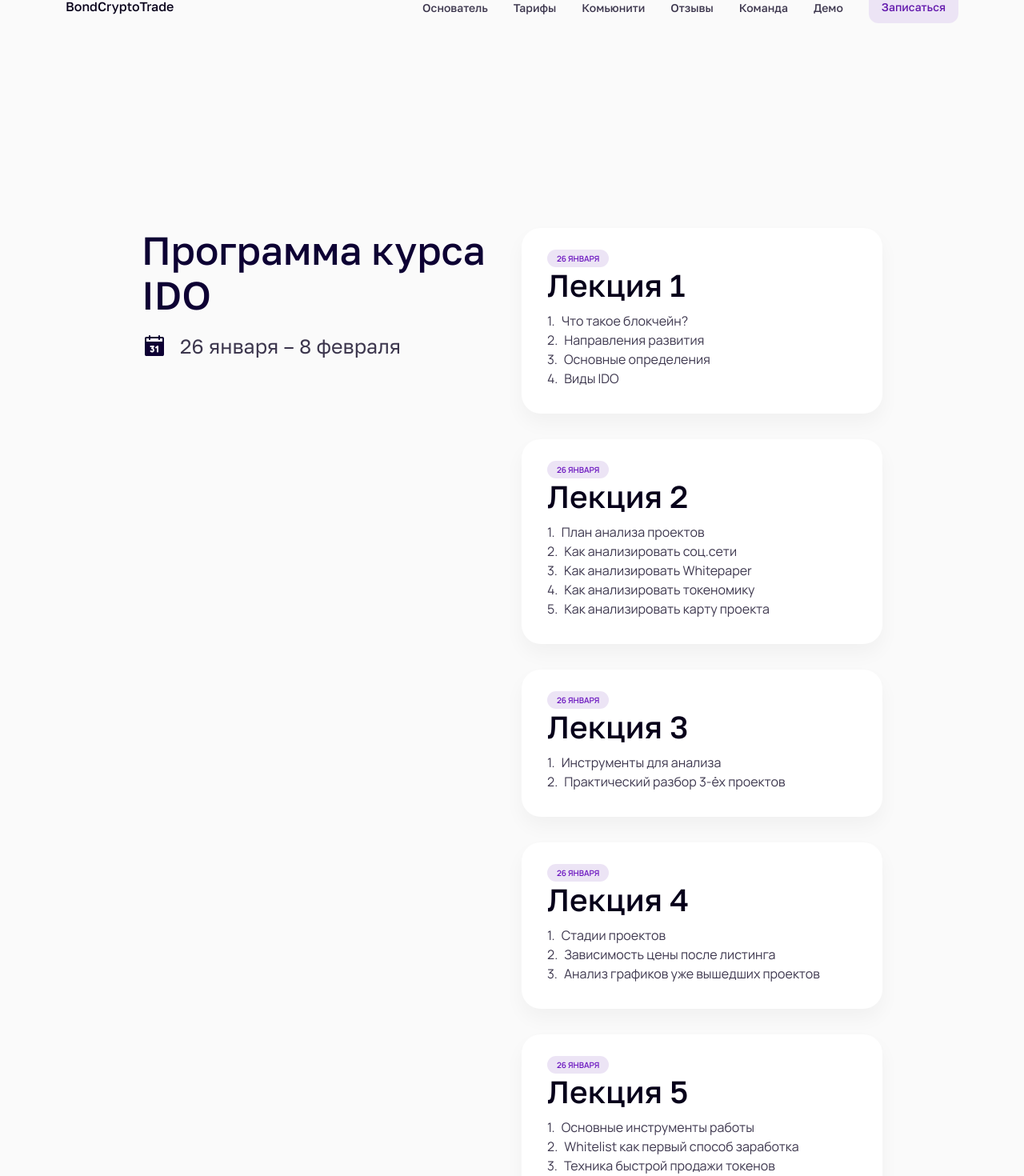
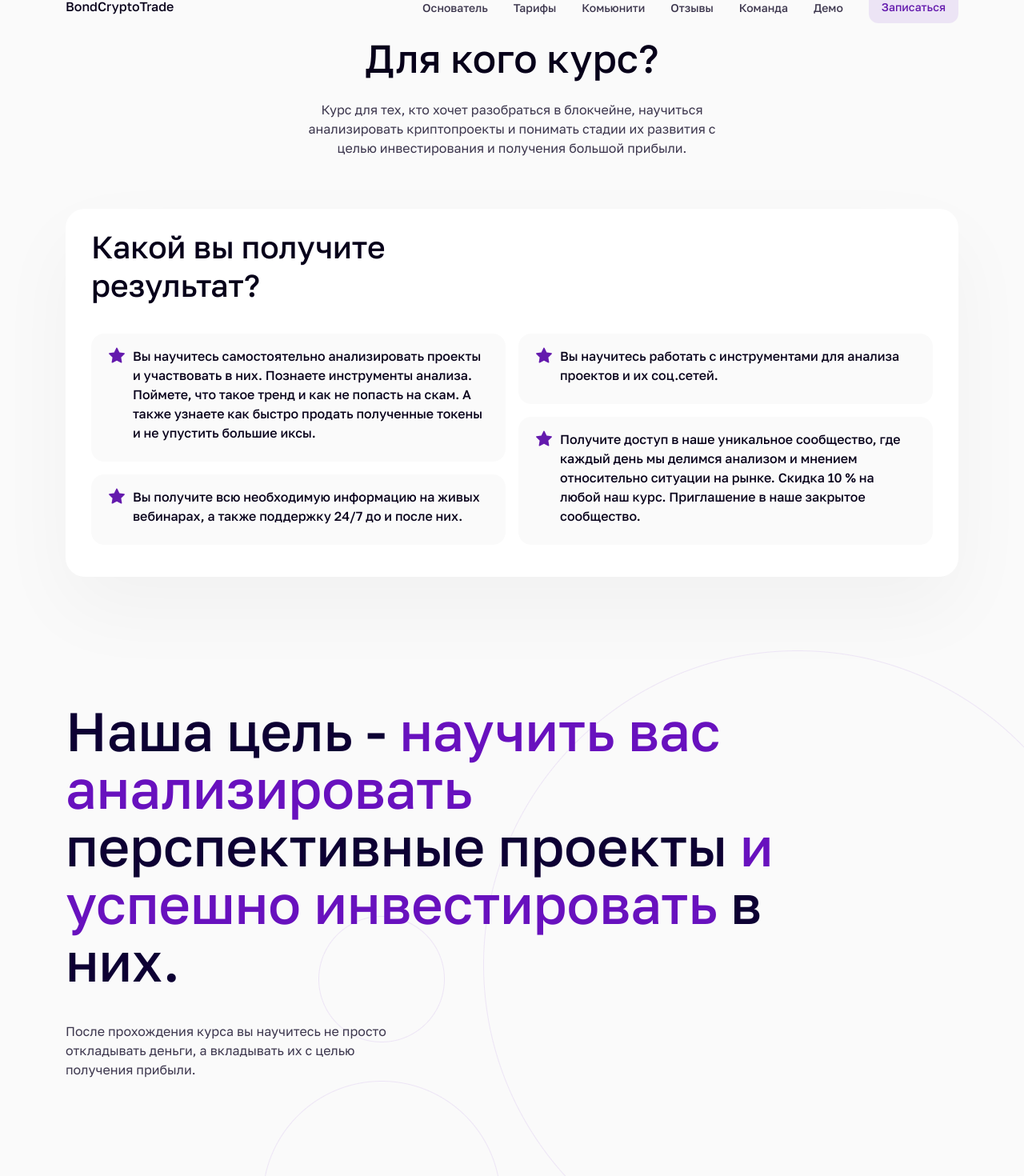
Before and after one commit to vladislav-goman/bond-crypto-trade, a Next.js app: page /ido in a window 1280 px wide. Shown: the part 19-1489 px from the top of the page at 80% size. Built offline with nearby package versions, Linux system fonts and the light colour scheme.

Commit message:
Audience section added.

```diff
--- a/pages/ido.tsx
+++ b/pages/ido.tsx
@@ -2,12 +2,14 @@ import type { NextPage } from 'next';
 import { Header } from '../src/components/layout/Header';
 import { Footer } from '../src/components/layout/Footer';
 import { IDOProgram } from '../src/components/section/IDOProgram';
+import { Audience } from '../src/components/section/Audience';
 
 const Home: NextPage = () => {
   return (
     <>
       <Header />
       <main>
+        <Audience />
         <IDOProgram />
       </main>
       <Footer />
--- /dev/null
+++ b/src/components/common/Animation/Animation.module.scss
@@ -0,0 +1,3 @@
+.animation {
+  height: 100%;
+}
--- a/src/components/common/Animation/Animation.tsx
+++ b/src/components/common/Animation/Animation.tsx
@@ -2,6 +2,7 @@
 import React from 'react';
 import { useInView } from 'react-intersection-observer';
 import cx from 'classnames';
+import classes from './Animation.module.scss';
 
 export const Animation: React.FC<{
   children: React.ReactNode;
@@ -15,8 +16,8 @@ export const Animation: React.FC<{
   return (
     <div
       ref={ref}
-      className={cx('animate__animated', { [className]: inView })}
-      style={{ opacity: 0, height: '100%' }}
+      className={cx(classes.animation, 'animate__animated', { [className]: inView })}
+      style={{ opacity: 0 }}
     >
       {children}
     </div>
--- a/src/components/common/CountUp/CountUp.tsx
+++ b/src/components/common/CountUp/CountUp.tsx
@@ -31,8 +31,8 @@ export const CountUp: React.FC<{
   }, [inView, start]);
 
   return (
-    <div ref={ref} className={className}>
+    <span ref={ref} className={className}>
       <span ref={countUpRef} />
-    </div>
+    </span>
   );
 };
--- /dev/null
+++ b/src/components/icons/Star.tsx
@@ -0,0 +1,12 @@
+import React from 'react';
+
+export const Star: React.FC<{ fill?: string }> = ({ fill = '#FFF' }) => {
+  return (
+    <svg width="24" height="24" viewBox="0 0 24 24" fill="none" xmlns="http://www.w3.org/2000/svg">
+      <path
+        d="M21.2836 8.2756L15.3328 7.41075L12.6726 2.01778C12.6 1.87013 12.4805 1.75059 12.3328 1.67794C11.9625 1.49513 11.5125 1.64747 11.3273 2.01778L8.66717 7.41075L2.71639 8.2756C2.55233 8.29903 2.40233 8.37638 2.28748 8.49356C2.14864 8.63627 2.07214 8.82825 2.07477 9.02733C2.07741 9.22642 2.15897 9.41631 2.30155 9.55528L6.60702 13.7529L5.58983 19.6803C5.56597 19.8182 5.58123 19.96 5.63387 20.0896C5.68651 20.2193 5.77442 20.3316 5.88764 20.4138C6.00086 20.4961 6.13486 20.5449 6.27444 20.5549C6.41401 20.5648 6.55359 20.5355 6.67733 20.4701L12 17.6717L17.3226 20.4701C17.468 20.5475 17.6367 20.5733 17.7984 20.5451C18.2062 20.4748 18.4805 20.0881 18.4101 19.6803L17.393 13.7529L21.6984 9.55528C21.8156 9.44044 21.893 9.29044 21.9164 9.12638C21.9797 8.71622 21.6937 8.33653 21.2836 8.2756Z"
+        fill={fill}
+      />
+    </svg>
+  );
+};
--- a/src/components/icons/index.ts
+++ b/src/components/icons/index.ts
@@ -2,3 +2,4 @@ export * from './Telegram';
 export * from './Instagram';
 export * from './Youtube';
 export * from './Calendar';
+export * from './Star';
--- /dev/null
+++ b/src/components/section/Audience/Audience.module.scss
@@ -0,0 +1,111 @@
+@import '../../../styles/share/variables';
+
+.audience {
+  .inner {
+    display: flex;
+    flex-direction: column;
+    align-items: center;
+    margin-bottom: 64px;
+
+    @include use-mobile() {
+      margin-bottom: 56px;
+    }
+  }
+
+  .title {
+    font-size: 49px;
+    line-height: 56px;
+    margin-bottom: 24px;
+
+    @include use-mobile() {
+      font-size: 39px;
+      line-height: 48px;
+      margin-bottom: 12px;
+    }
+  }
+
+  .description {
+    font-family: $header-font-family;
+    color: #3c364d;
+    font-size: 16px;
+    line-height: 24px;
+    max-width: 544px;
+    text-align: center;
+    margin: 0;
+
+    @include use-mobile() {
+      font-size: 14px;
+      line-height: 20px;
+    }
+  }
+
+  .card {
+    padding: 24px 32px;
+    background: $white;
+    box-shadow: 0px 40px 100px rgba(26, 26, 26, 0.04);
+    border-radius: 24px;
+  }
+
+  .header {
+    font-size: 39px;
+    line-height: 48px;
+    margin-bottom: 36px;
+    text-align: left;
+    max-width: 510px;
+
+    @include use-mobile() {
+      font-size: 31px;
+      line-height: 40px;
+      margin-bottom: 20px;
+    }
+  }
+
+  .list {
+    display: grid;
+    grid-gap: 1rem;
+    gap: 1rem;
+    grid-template-columns: 1fr 1fr;
+    padding: 0;
+
+    @include use-mobile() {
+      display: flex;
+      flex-direction: column;
+    }
+  }
+
+  .group {
+    display: flex;
+    flex-direction: column;
+    gap: 1rem;
+
+    @include use-mobile() {
+      display: flex;
+      flex-direction: column;
+    }
+
+    .animate {
+      height: unset;
+    }
+  }
+
+  .item {
+    padding: 16px 20px;
+    background: #fafafa;
+    border-radius: 16px;
+    display: grid;
+    grid-template-columns: 20px 1fr;
+    grid-gap: 12px;
+  }
+
+  .text {
+    font-family: $header-font-family;
+    font-size: 16px;
+    line-height: 24px;
+    text-align: left;
+
+    @include use-mobile() {
+      font-size: 14px;
+      line-height: 20px;
+    }
+  }
+}
--- /dev/null
+++ b/src/components/section/Audience/Audience.tsx
@@ -0,0 +1,76 @@
+import React from 'react';
+import classes from './Audience.module.scss';
+import cx from 'classnames';
+import { Container, Row, Col } from 'react-bootstrap';
+import { Animation } from '../../common/Animation';
+import { Star } from '../../icons';
+
+export const Audience: React.FC = () => {
+  return (
+    <section id="ido-audience-section" className={classes.audience}>
+      <Container>
+        <Row>
+          <Col md={12}>
+            <div className={classes.inner}>
+              <Animation>
+                <h2 className={classes.title}>Для кого курс?</h2>
+                <p className={classes.description}>
+                  Курс для тех, кто хочет разобраться в блокчейне, научиться анализировать криптопроекты и понимать
+                  стадии их развития с целью инвестирования и получения большой прибыли.
+                </p>
+              </Animation>
+            </div>
+          </Col>
+          <Col md={12}>
+            <div className={classes.card}>
+              <h3 className={classes.header}>Какой вы получите результат?</h3>
+              <ul className={classes.list}>
+                <div className={classes.group}>
+                  <Animation className={cx('animate__fadeInLeft', classes.animate)}>
+                    <article className={classes.item}>
+                      <Star fill="#641AAD" />
+                      <h4 className={classes.text}>
+                        Вы научитесь самостоятельно анализировать проекты и участвовать в них. Познаете инструменты
+                        анализа. Поймете, что такое тренд и как не попасть на скам. А также узнаете как быстро продать
+                        полученные токены и не упустить большие иксы.
+                      </h4>
+                    </article>
+                  </Animation>
+                  <Animation className={cx('animate__fadeInLeft', classes.animate)}>
+                    <article className={classes.item}>
+                      <Star fill="#641AAD" />
+                      <h4 className={classes.text}>
+                        Вы получите всю необходимую информацию на живых вебинарах, а также поддержку 24/7 до и после
+                        них.
+                      </h4>
+                    </article>
+                  </Animation>
+                </div>
+                <div className={classes.group}>
+                  <Animation className={cx('animate__fadeInRight', classes.animate)}>
+                    <article className={classes.item}>
+                      <Star fill="#641AAD" />
+                      <h4 className={classes.text}>
+                        Вы научитесь работать с инструментами для анализа проектов и их соц.сетей.
+                      </h4>
+                    </article>
+                  </Animation>
+                  <Animation className={'animate__fadeInRight'}>
+                    <article className={classes.item}>
+                      <Star fill="#641AAD" />
+                      <h4 className={classes.text}>
+                        Получите доступ в наше уникальное сообщество, где каждый день мы делимся анализом и мнением
+                        относительно ситуации на рынке. Скидка 10 % на любой наш курс. Приглашение в наше закрытое
+                        сообщество.
+                      </h4>
+                    </article>
+                  </Animation>
+                </div>
+              </ul>
+            </div>
+          </Col>
+        </Row>
+      </Container>
+    </section>
+  );
+};
--- /dev/null
+++ b/src/components/section/Audience/index.tsx
@@ -0,0 +1 @@
+export * from './Audience';
--- a/src/components/section/IDOProgram/IDOProgram.module.scss
+++ b/src/components/section/IDOProgram/IDOProgram.module.scss
@@ -1,8 +1,49 @@
 @import '../../../styles/share/variables';
 
 .program {
-  margin-top: 30vh;
   padding-bottom: 0;
+  background-image: url('../../../images/ido-program-bg.png');
+  background-repeat: no-repeat;
+  background-position: top right;
+
+  .title {
+    text-align: left;
+    font-size: 68px;
+    line-height: 72px;
+    margin-bottom: 40px;
+    max-width: 991px;
+    color: #0d0033;
+
+    @include use-tablet() {
+      font-size: 49px;
+      line-height: 56px;
+      margin-bottom: 20px;
+    }
+
+    @include use-mobile() {
+      font-size: 31px;
+      line-height: 40px;
+    }
+  }
+
+  .paragraph {
+    font-family: $header-font-family;
+    font-weight: 400;
+    font-size: 16px;
+    line-height: 24px;
+    margin-bottom: 140px;
+    max-width: 432px;
+
+    @include use-mobile() {
+      font-size: 14px;
+      line-height: 20px;
+      margin-bottom: 4rem;
+    }
+  }
+
+  .highlight {
+    color: $accent-color;
+  }
 
   .sticky {
     max-width: 526px;
--- a/src/components/section/IDOProgram/IDOProgram.tsx
+++ b/src/components/section/IDOProgram/IDOProgram.tsx
@@ -3,6 +3,7 @@ import classes from './IDOProgram.module.scss';
 import { Container, Row, Col } from 'react-bootstrap';
 import { Badge } from '../../common/Badge';
 import { Calendar } from '../../icons';
+import { Animation } from '../../common/Animation';
 
 export const IDOProgram: React.FC = () => {
   const [sidebarTop, setSidebarTop] = useState(0);
@@ -37,17 +38,32 @@ export const IDOProgram: React.FC = () => {
     <section id="ido-program-section" className={classes.program}>
       <Container>
         <Row>
+          <Col md={12}>
+            <Animation>
+              <h2 className={classes.title}>
+                Наша цель - <span className={classes.highlight}>научить вас анализировать</span> перспективные проекты{' '}
+                <span className={classes.highlight}>и успешно инвестировать</span> в них.{' '}
+              </h2>
+              <p className={classes.paragraph}>
+                После прохождения курса вы научитесь не просто откладывать деньги, а вкладывать их с целью получения
+                прибыли.
+              </p>
+            </Animation>
+          </Col>
           <Col lg={{ span: 5, offset: 1 }}>
             <div ref={ref} className={classes.sticky}>
+              <Animation className={'animate__fadeInLeft'}>
                 <h2 className={classes.label}>Программа курса IDO</h2>
                 <p className={classes.date}>
                   <Calendar />
                   26 января – 8 февраля
                 </p>
+              </Animation>
             </div>
           </Col>
           <Col lg={5}>
             <div className={classes.inner}>
+              <Animation className={'animate__fadeInRight'}>
                 <article className={classes.card}>
                   <Badge>26 января</Badge>
                   <h3 className={classes.header}>Лекция 1</h3>
@@ -58,7 +74,9 @@ export const IDOProgram: React.FC = () => {
                     <li>Виды IDO</li>
                   </ol>
                 </article>
+              </Animation>
 
+              <Animation className={'animate__fadeInRight'}>
                 <article className={classes.card}>
                   <Badge>26 января</Badge>
                   <h3 className={classes.header}>Лекция 2</h3>
@@ -70,7 +88,9 @@ export const IDOProgram: React.FC = () => {
                     <li>Как анализировать карту проекта</li>
                   </ol>
                 </article>
+              </Animation>
 
+              <Animation className={'animate__fadeInRight'}>
                 <article className={classes.card}>
                   <Badge>26 января</Badge>
                   <h3 className={classes.header}>Лекция 3</h3>
@@ -79,7 +99,9 @@ export const IDOProgram: React.FC = () => {
                     <li>Практический разбор 3-ёх проектов</li>
                   </ol>
                 </article>
+              </Animation>
 
+              <Animation className={'animate__fadeInRight'}>
                 <article className={classes.card}>
                   <Badge>26 января</Badge>
                   <h3 className={classes.header}>Лекция 4</h3>
@@ -89,7 +111,9 @@ export const IDOProgram: React.FC = () => {
                     <li>Анализ графиков уже вышедших проектов</li>
                   </ol>
                 </article>
+              </Animation>
 
+              <Animation className={'animate__fadeInRight'}>
                 <article className={classes.card}>
                   <Badge>26 января</Badge>
                   <h3 className={classes.header}>Лекция 5</h3>
@@ -99,7 +123,9 @@ export const IDOProgram: React.FC = () => {
                     <li>Техника быстрой продажи токенов</li>
                   </ol>
                 </article>
+              </Animation>
 
+              <Animation className={'animate__fadeInRight'}>
                 <article className={classes.card}>
                   <Badge>26 января</Badge>
                   <h3 className={classes.header}>Лекция 6</h3>
@@ -110,7 +136,9 @@ export const IDOProgram: React.FC = () => {
                     <li>Практический разбор входа в проект</li>
                   </ol>
                 </article>
+              </Animation>
 
+              <Animation className={'animate__fadeInRight'}>
                 <article className={classes.card}>
                   <Badge>26 января</Badge>
                   <h3 className={classes.header}>Лекция 7 и заключение</h3>
@@ -121,6 +149,7 @@ export const IDOProgram: React.FC = () => {
                     <li>Автоматизация процесса</li>
                   </ol>
                 </article>
+              </Animation>
             </div>
           </Col>
         </Row>
--- a/src/styles/share/base.scss
+++ b/src/styles/share/base.scss
@@ -16,15 +16,17 @@ h6 {
 }
 
 .app-wrapper {
-  width: 100vw;
+  width: 100%;
   max-width: 100vw;
-  overflow-x: hidden;
 }
 
 body {
   color: $secondary-color;
   font-family: $font-family;
   background-color: $background-color;
+  width: 100vw;
+  max-width: 100vw;
+  overflow-x: hidden;
 
   @include use-mobile() {
     .container {
```
Also changed, not shown: src/images/ido-program-bg.png (added). Lines whose indentation alone changed are shown as unchanged.
